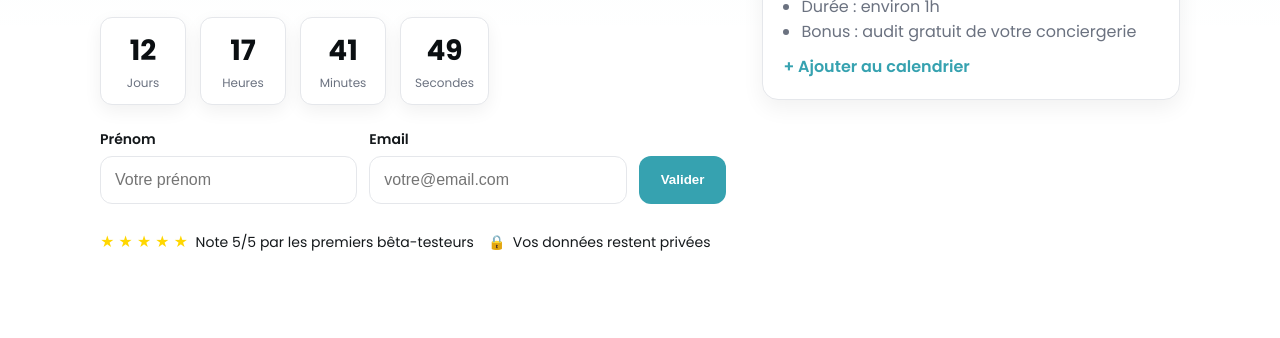
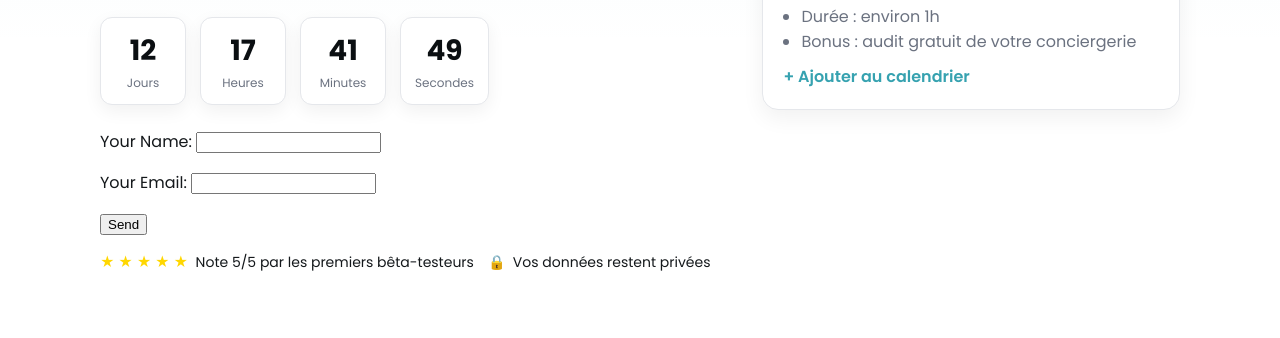
Before and after one commit to Host-Plus/Live-Host-Plus, a plain HTML site: page index.html in a window 1280 px wide. Shown: the part 406-744 px from the top of the page. Drawn offline with Linux system fonts and the light colour scheme.

Commit message:
Update index.html

```diff
--- a/index.html
+++ b/index.html
@@ -55,17 +55,16 @@
               <div class="time-box"><span id="ss">00</span><label>Secondes</label></div>
             </div>
 
-            <form id="lead-form" class="lead-form" novalidate>
-              <div class="input-group">
-                <label for="firstName">Prénom</label>
-                <input id="firstName" name="firstName" type="text" autocomplete="given-name" placeholder="Votre prénom" required />
-              </div>
-              <div class="input-group">
-                <label for="email">Email</label>
-                <input id="email" name="email" type="email" autocomplete="email" placeholder="votre@email.com" required />
-              </div>
-              <button id="submitBtn" type="submit" class="btn-primary">Valider</button>
-              <p id="formMessage" class="form-message" role="status" aria-live="polite"></p>
+            <form name="contact" method="POST" data-netlify="true">
+              <p>
+                <label>Your Name: <input type="text" name="name" /></label>
+              </p>
+              <p>
+                <label>Your Email: <input type="email" name="email" /></label>
+              </p>
+              <p>
+                <button type="submit">Send</button>
+              </p>
             </form>
 
             <div class="trust">
```
